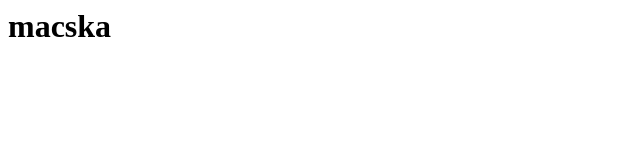
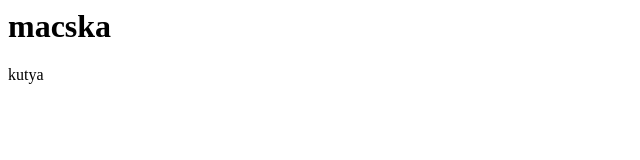
Before and after one commit to KrivikZsxlt/first, a plain HTML site: page index.html in a window 1280 px wide. Shown: the full height of the page, 0-640 px from the left. Drawn offline with Linux system fonts and the light colour scheme.

Commit message:
Update index.html

```diff
--- a/index.html
+++ b/index.html
@@ -1 +1,2 @@
 <h1> macska </h1>
+<p> kutya </p>
```
